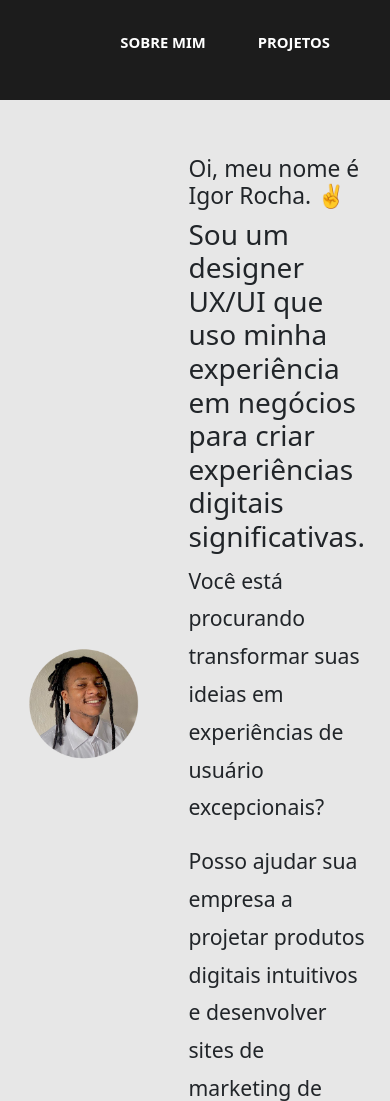
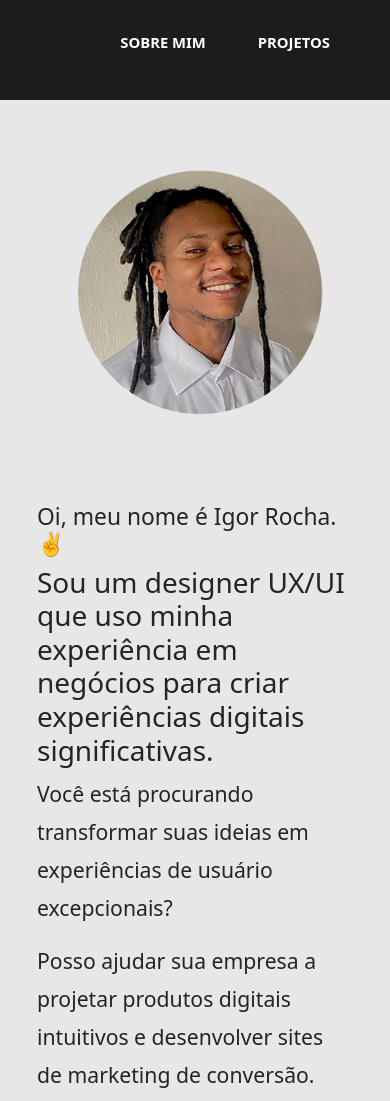
Before and after one commit to rochaoigor/PORTFOLIO-UX, a plain HTML site: page index.html in a window 390 px wide. Shown: the top 1101 px of the page. Drawn offline with nearby package versions, Linux system fonts and the light colour scheme.

Commit message:
Update mediaquery.css

```diff
--- a/mediaquery.css
+++ b/mediaquery.css
@@ -1,5 +1,5 @@
 @media only screen and (max-width: 768px) {
-    .container {
+    .container-section {
         display:flex;
         flex-direction:column;
         padding:12px;
```
